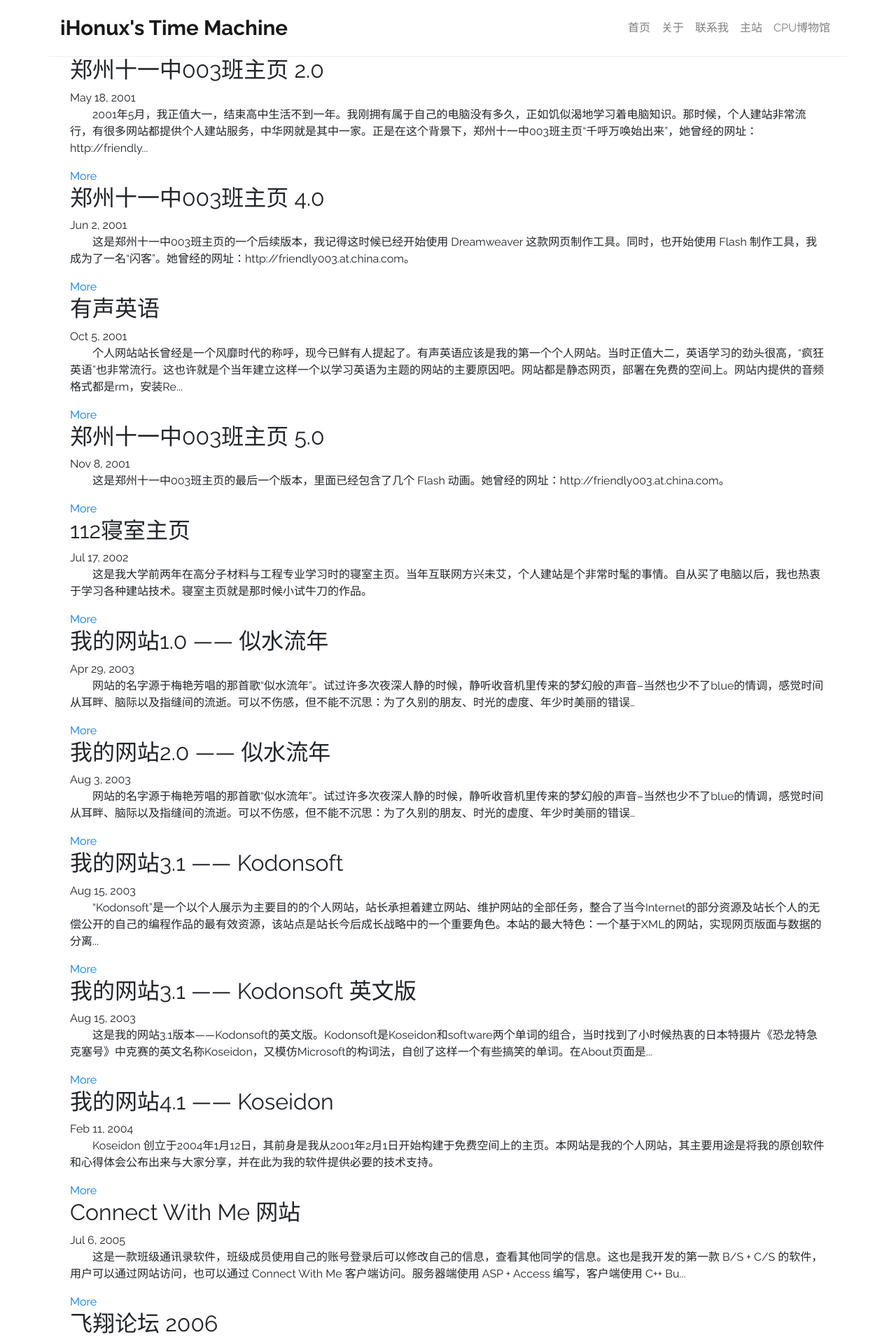
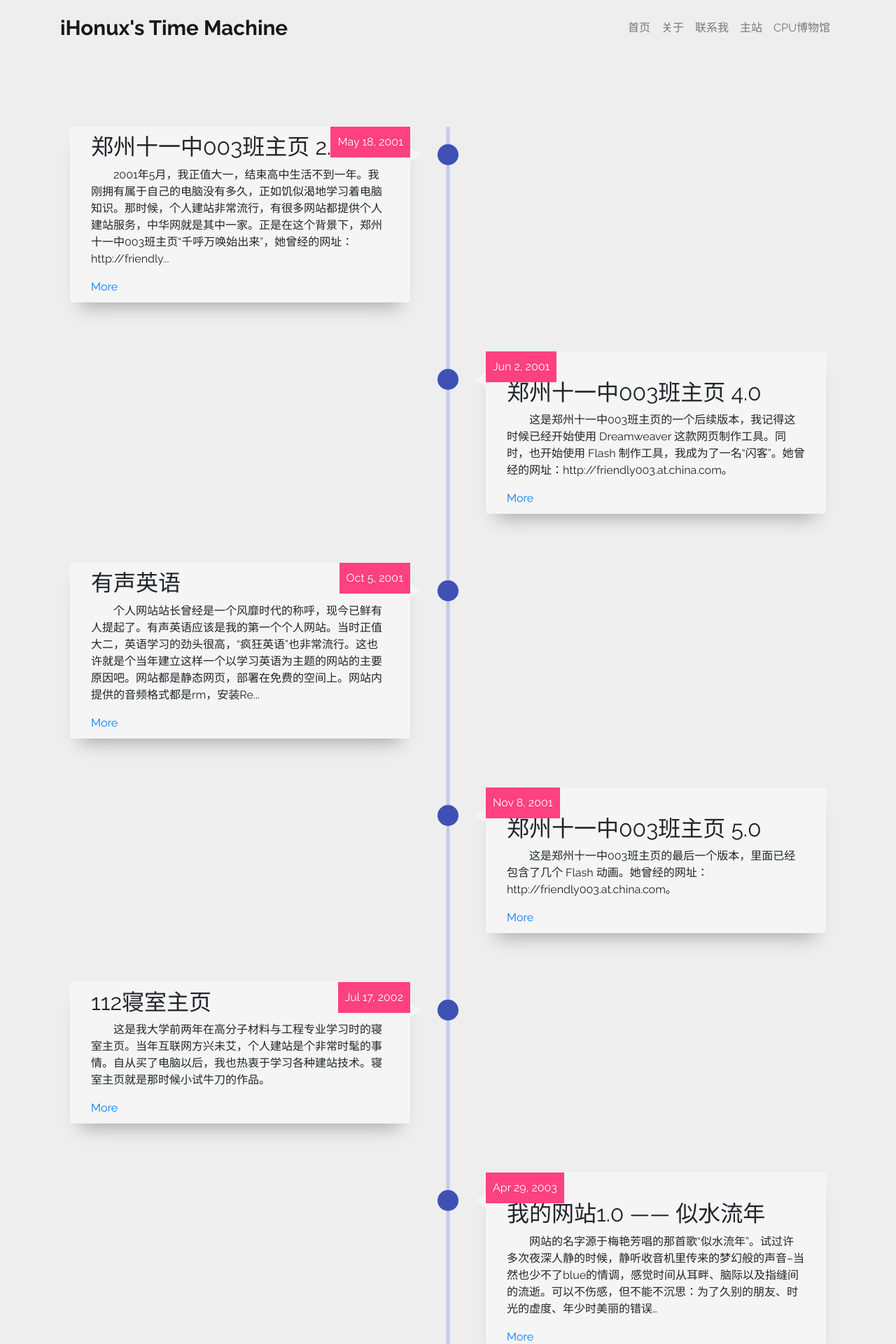
Before and after one commit to past-records/past-records.github.io, a Jekyll site: the page built from timeline.md, in a window 1280 px wide. Shown: the top 1920 px of the page at 70% size. Built offline with Jekyll 4.4.1, drawn with Linux system fonts in a browser that asks for light colours; a script that is not in the unit is left out.

Commit message:
Update timeline.html

```diff
--- a/_layouts/timeline.html
+++ b/_layouts/timeline.html
@@ -23,7 +23,7 @@
       rel="stylesheet"
       href="https://stackpath.bootstrapcdn.com/font-awesome/4.7.0/css/font-awesome.min.css"
     />
-    <link rel="stylesheet" href="css/timeline.css">
+    <link rel="stylesheet" href="/css/timeline.css">
   </head>
 
   <body>
```
